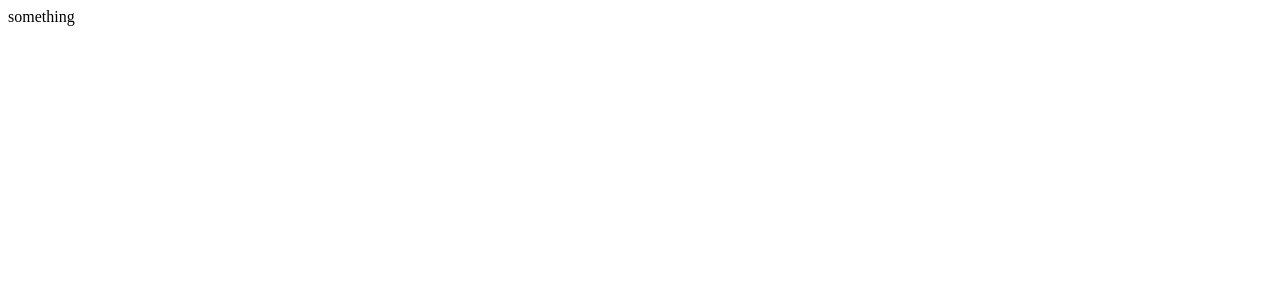
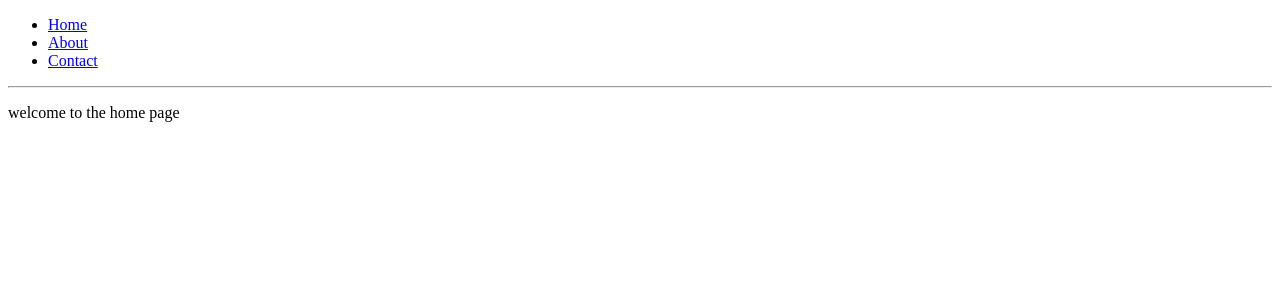
Before and after one commit to EthanLin-TWer/react-starter, a React app: page / in a window 1280 px wide. Shown: the top 300 px of the page. Built offline with nearby package versions, Linux system fonts and the light colour scheme.

Commit message:
✨feature: setup application routers and page structures

```diff
--- /dev/null
+++ b/src/app-routes.tsx
@@ -0,0 +1,19 @@
+import React from 'react'
+import { BrowserRouter, Route, Routes } from 'react-router-dom'
+
+import { Root } from './pages/Root'
+import { Home } from './pages/Home'
+import { About } from './pages/About'
+import { Contact } from './pages/Contact'
+
+export const AppRoutes = () => (
+  <BrowserRouter>
+    <Routes>
+      <Route path="/" element={<Root />}>
+        <Route index element={<Home />} />
+        <Route path="about" element={<About />} />
+        <Route path="contact" element={<Contact />} />
+      </Route>
+    </Routes>
+  </BrowserRouter>
+)
--- a/src/app.tsx
+++ b/src/app.tsx
@@ -1,3 +1,8 @@
-export function App() {
-  return <div>something</div>
-}
+import React from 'react'
+import { AppRoutes } from './app-routes'
+
+export const App = () => (
+  <React.StrictMode>
+    <AppRoutes />
+  </React.StrictMode>
+)
--- /dev/null
+++ b/src/pages/About.tsx
@@ -0,0 +1 @@
+export const About = () => <div>about</div>
--- /dev/null
+++ b/src/pages/Contact.tsx
@@ -0,0 +1 @@
+export const Contact = () => <div>contact</div>
--- /dev/null
+++ b/src/pages/Home.tsx
@@ -0,0 +1,5 @@
+export const Home = () => (
+  <div>
+    <p>welcome to the home page</p>
+  </div>
+)
--- /dev/null
+++ b/src/pages/Root.tsx
@@ -0,0 +1,23 @@
+import { Link, Outlet } from 'react-router-dom'
+
+export const Root = () => (
+  <div>
+    <nav>
+      <ul>
+        <li>
+          <Link to="/">Home</Link>
+        </li>
+        <li>
+          <Link to="/about">About</Link>
+        </li>
+        <li>
+          <Link to="/contact">Contact</Link>
+        </li>
+      </ul>
+    </nav>
+
+    <hr />
+
+    <Outlet />
+  </div>
+)
```
Also changed, not shown: src/types/global.d.ts (added), 2 other files (tests, documents, lock files or other folders).
